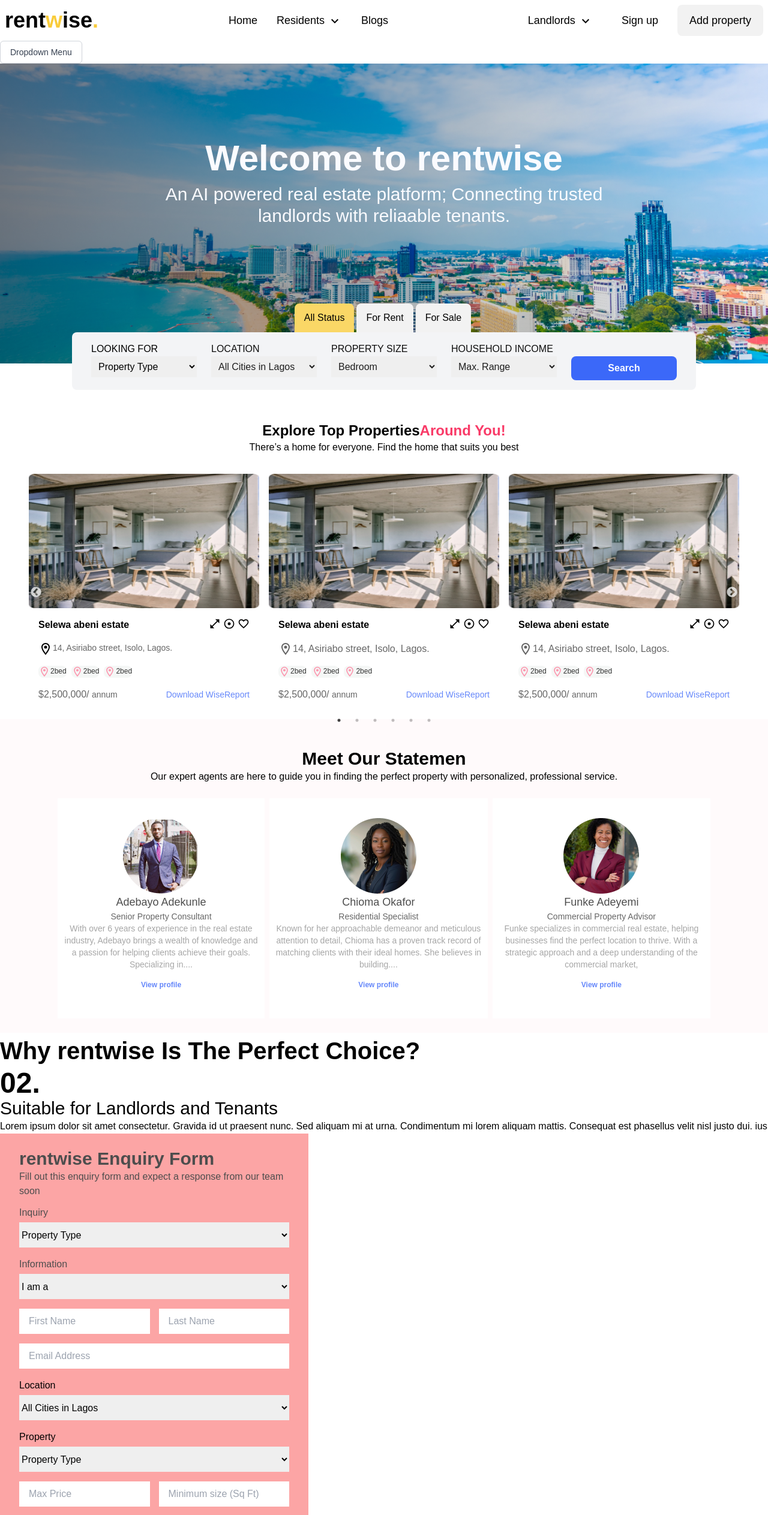
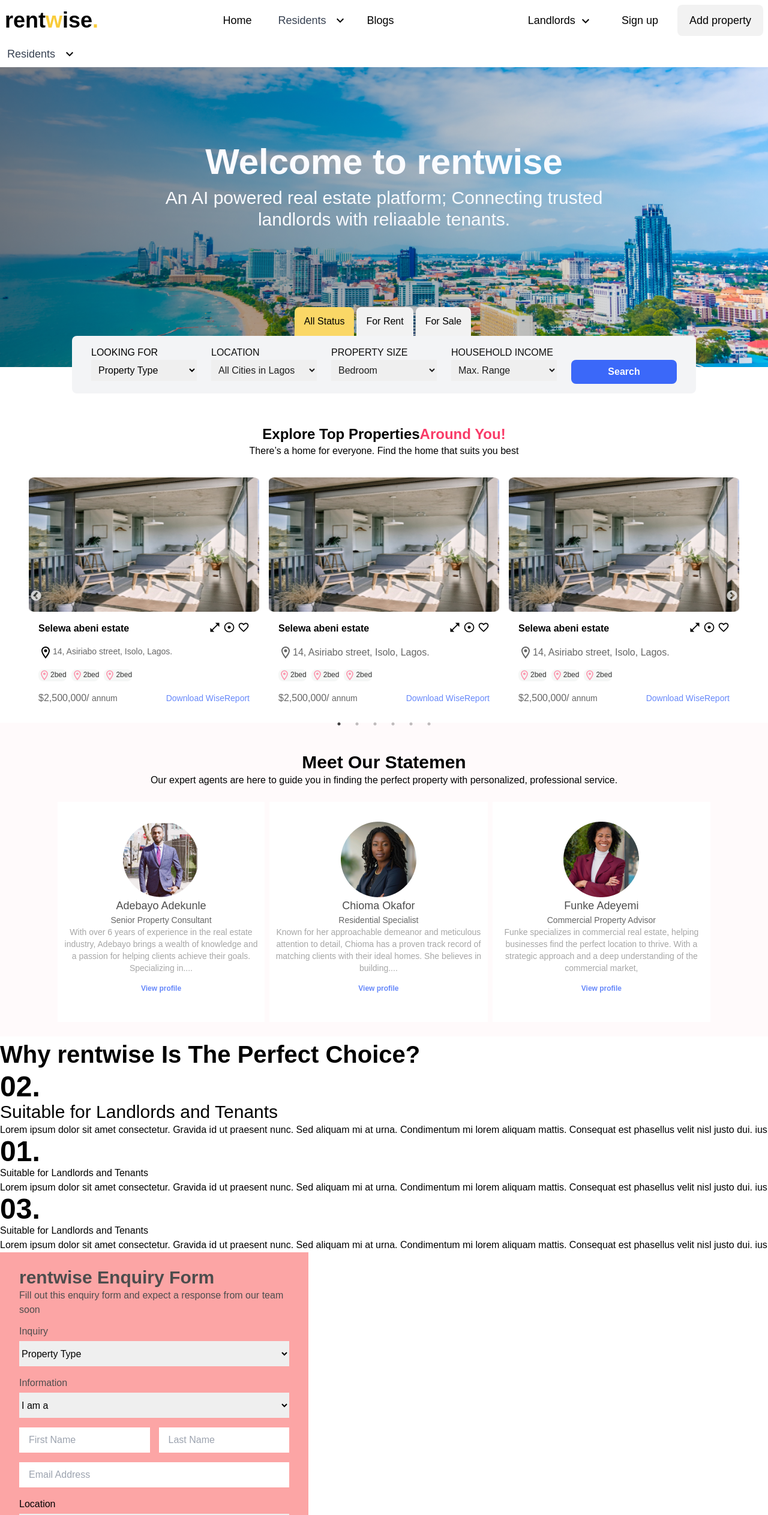
Before and after one commit to Obadea/rentwise, a React (Create React App) app: page / in a window 1280 px wide. Shown: the top 2526 px of the page at 60% size. Built offline with nearby package versions, Linux system fonts and the light colour scheme; a web font is replaced by a local one.

Commit message:
header drop down

```diff
--- a/src/landingpage/components/DropdownMenu.jsx
+++ b/src/landingpage/components/DropdownMenu.jsx
@@ -1,4 +1,5 @@
 import React, { useState } from "react";
+import KeyboardArrowDownIcon from "@mui/icons-material/KeyboardArrowDown";
 
 function DropdownMenu() {
   const [hover, setHover] = useState(false);
@@ -9,16 +10,17 @@ function DropdownMenu() {
       onMouseEnter={() => setHover(true)}
       onMouseLeave={() => setHover(false)}
     >
-      <div>
+      <div className="flex justify-center items-center">
         <button
           type="button"
-          className="inline-flex justify-center w-full rounded-md border border-gray-300 shadow-sm px-4 py-2 bg-white text-sm font-medium text-gray-700 hover:bg-gray-50 focus:outline-none focus:ring-2 focus:ring-offset-2 focus:ring-offset-gray-100 focus:ring-indigo-500"
+          className="inline-flex justify-center w-full  py-2 px-3 text-lg hover:text-customyellow  font-medium text-gray-700 focus:outline-none   focus:ring-offset-gray-100 focus:ring-indigo-500"
           id="options-menu"
           aria-haspopup="true"
           aria-expanded="true"
         >
-          Dropdown Menu
+          Residents
         </button>
+        <KeyboardArrowDownIcon />
       </div>
 
       {hover && (
--- a/src/landingpage/components/Enquiry.jsx
+++ b/src/landingpage/components/Enquiry.jsx
@@ -17,6 +17,26 @@ function Enquiry() {
                 nunc. Sed aliquam mi at urna. Condimentum mi lorem aliquam
                 mattis. Consequat est phasellus velit nisl justo dui. ius
               </p>
+            </div>
+            <div>
+              <div>
+                <h2 className="font-bold text-5xl"> 01.</h2>
+                <h3 className="text-3x">Suitable for Landlords and Tenants</h3>
+                <p>
+                  Lorem ipsum dolor sit amet consectetur. Gravida id ut praesent
+                  nunc. Sed aliquam mi at urna. Condimentum mi lorem aliquam
+                  mattis. Consequat est phasellus velit nisl justo dui. ius
+                </p>
+              </div>
+              <div>
+                <h2 className="font-bold text-5xl"> 03.</h2>
+                <h3 className="text-3x">Suitable for Landlords and Tenants</h3>
+                <p>
+                  Lorem ipsum dolor sit amet consectetur. Gravida id ut praesent
+                  nunc. Sed aliquam mi at urna. Condimentum mi lorem aliquam
+                  mattis. Consequat est phasellus velit nisl justo dui. ius
+                </p>
+              </div>
             </div>
           </div>
         </div>
--- a/src/landingpage/components/Header.jsx
+++ b/src/landingpage/components/Header.jsx
@@ -1,6 +1,7 @@
 // src/components/Navbar.js
 import React, { useState } from "react";
 import KeyboardArrowDownIcon from "@mui/icons-material/KeyboardArrowDown";
+import DropdownMenu from "./DropdownMenu";
 
 const Header = () => {
   const [isOpen, setIsOpen] = useState(false);
@@ -19,13 +20,13 @@ const Header = () => {
         <div className=" hidden flex items-center justify-between md:block">
           {/* location will be automated */}
 
-          <a href="#" className="py-2 px-4 text-lg hover:text-customyellow">
+          <a href="#" className="py-2 px-8 text-lg hover:text-customyellow">
             Home
           </a>
-          <a href="#" className="py-2 px-4 text-lg hover:text-customyellow">
-            Residents <KeyboardArrowDownIcon />
-          </a>
-          <a href="#" className="py-2 px-4 text-lg hover:text-customyellow">
+
+          <DropdownMenu />
+
+          <a href="#" className="py-2 px-8 text-lg hover:text-customyellow">
             Blogs
           </a>
         </div>
```
